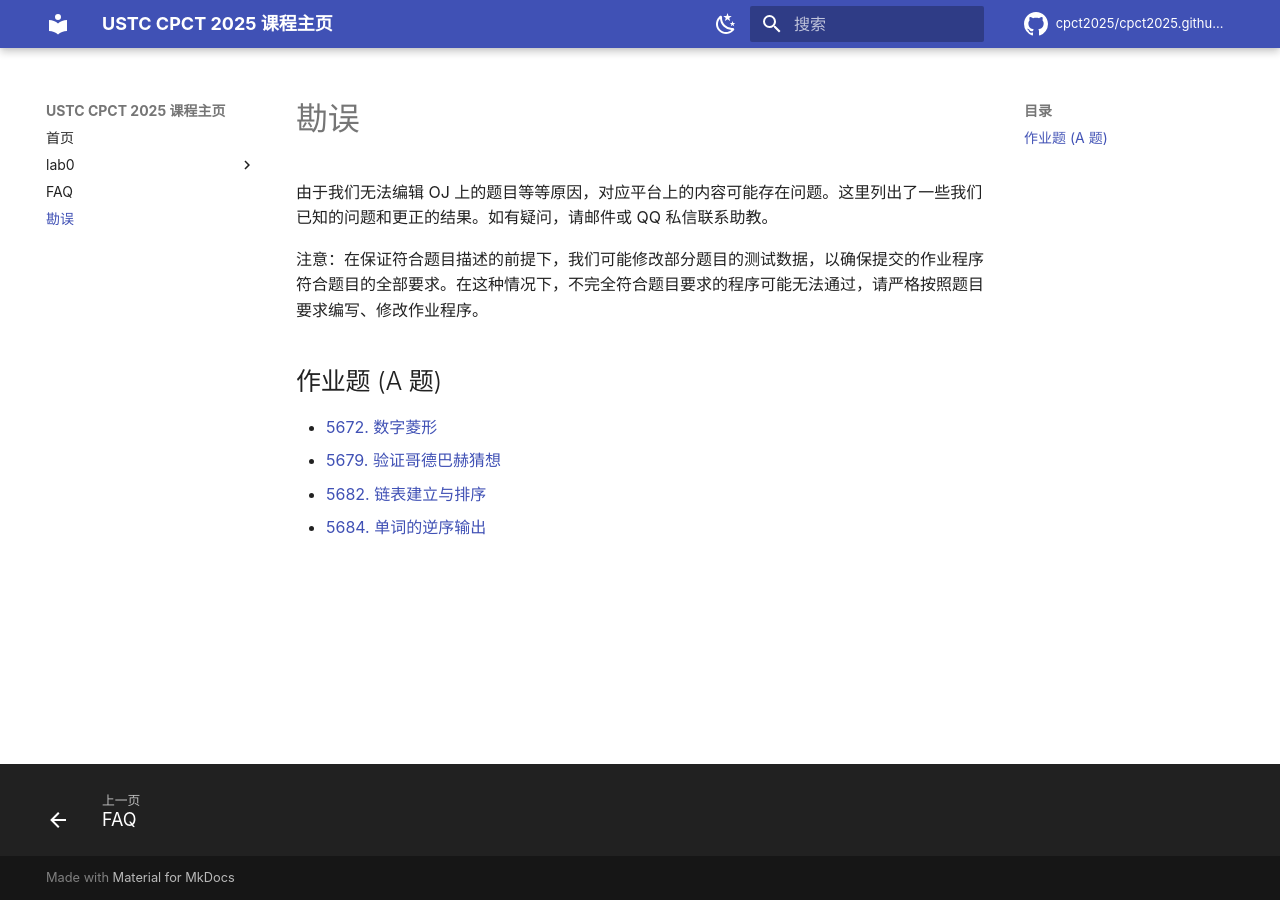
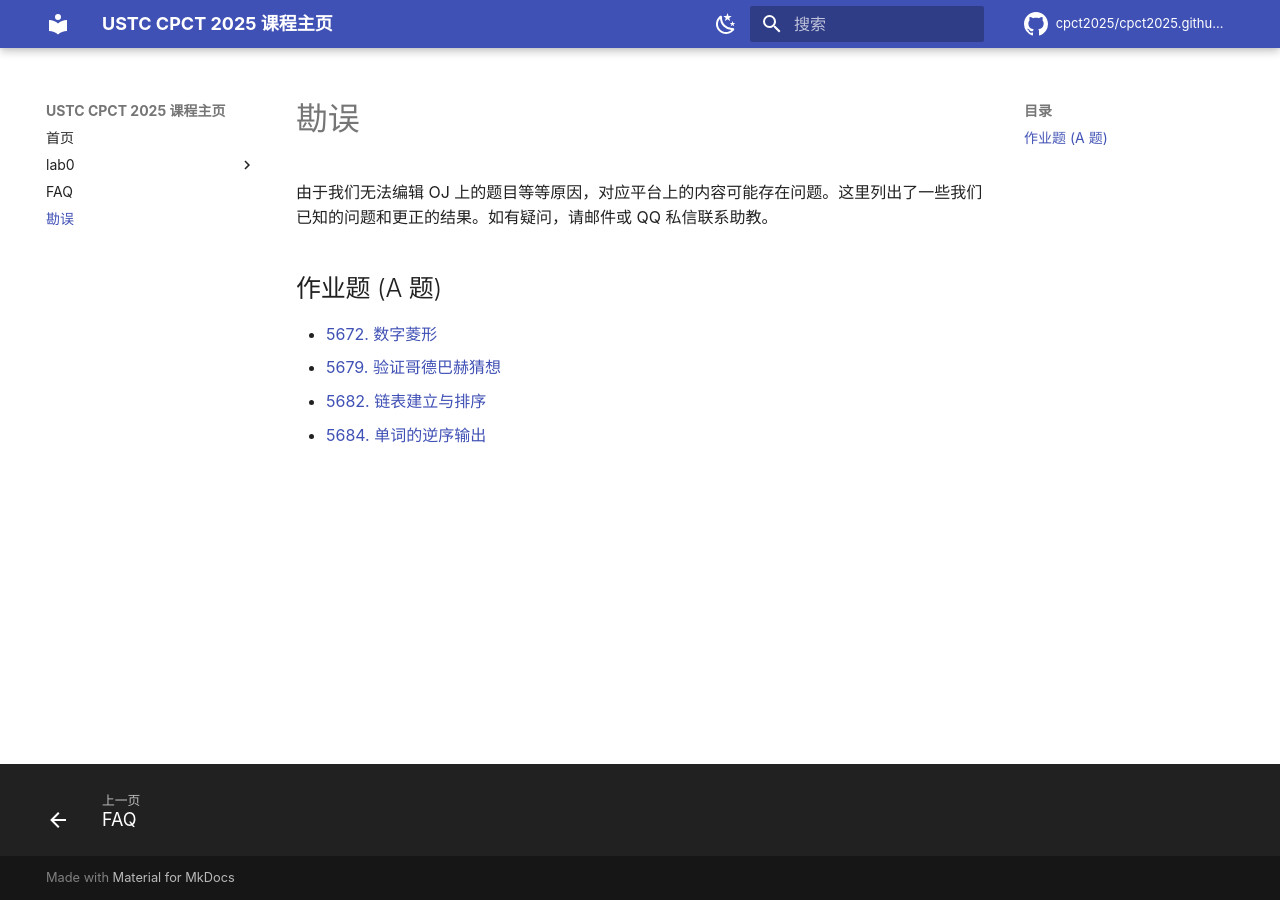
Before and after one commit to cpct2025/cpct2025.github.io, an MkDocs documentation site: the page built from docs/errata/errata.md, in a window 1280 px wide. Built offline with MkDocs 1.6.1 and Material for MkDocs 9.7.7, drawn with Linux system fonts in a browser that asks for light colours; comment, search, counter and statistics services are not loaded.

Commit message:
Update errata to remove test data modification note
Removed note about modifying test data for assignments.

```diff
--- a/docs/errata/errata.md
+++ b/docs/errata/errata.md
@@ -1,8 +1,6 @@
 # 勘误
 
 由于我们无法编辑 OJ 上的题目等等原因，对应平台上的内容可能存在问题。这里列出了一些我们已知的问题和更正的结果。如有疑问，请邮件或 QQ 私信联系助教。
-
-注意：在保证符合题目描述的前提下，我们可能修改部分题目的测试数据，以确保提交的作业程序符合题目的全部要求。在这种情况下，不完全符合题目要求的程序可能无法通过，请严格按照题目要求编写、修改作业程序。
 
 ## 作业题 (A 题)
 
```
